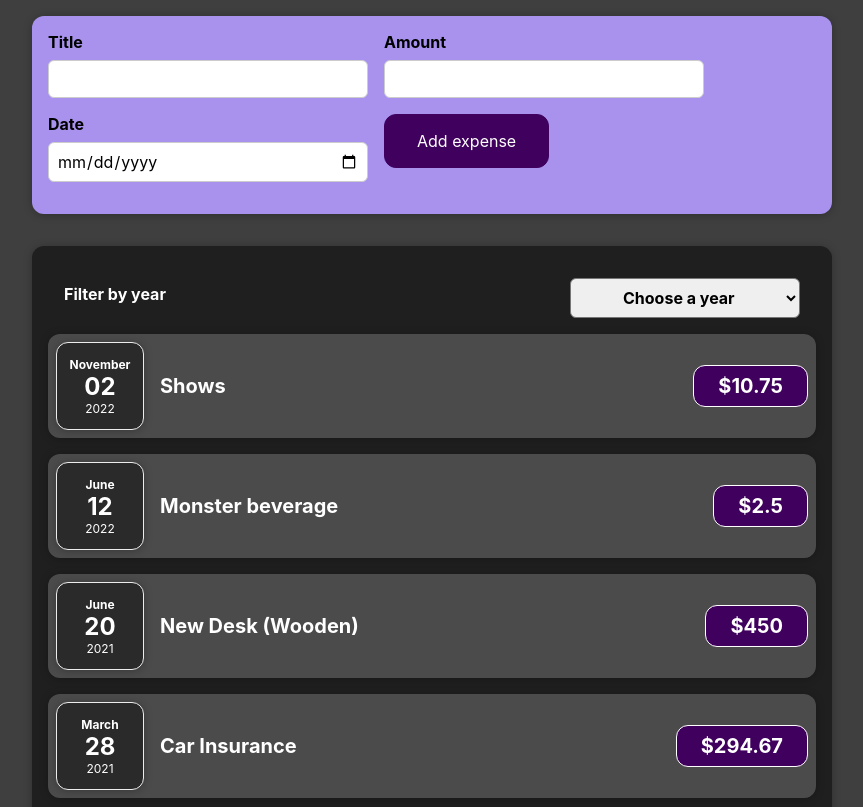
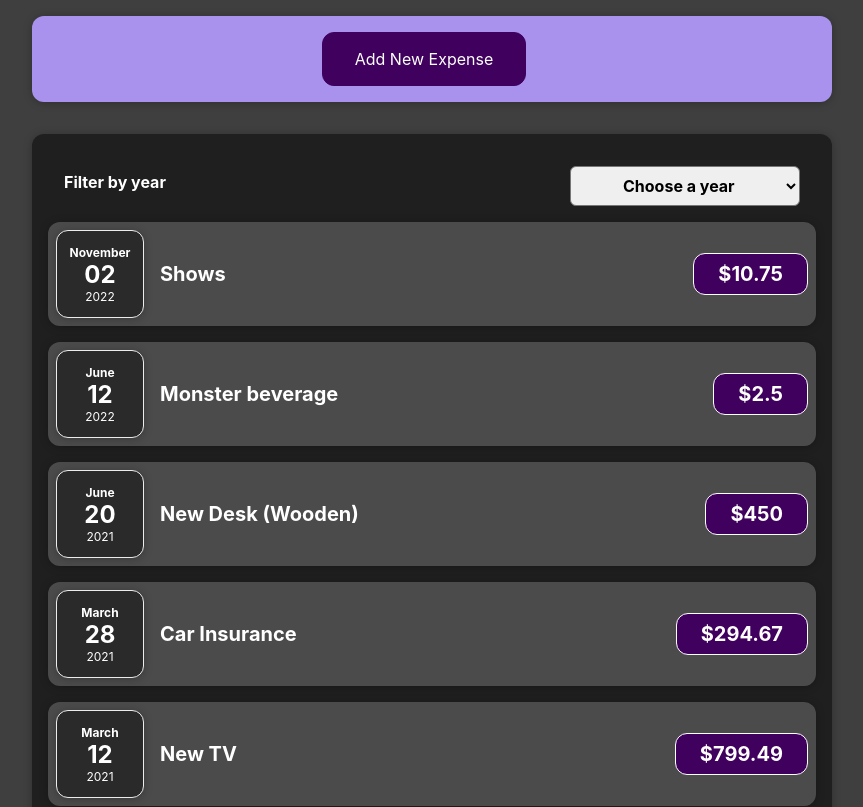
Before and after one commit to frxxcko/expenses-components-udemy-react, a React (Create React App) app: page / in a window 1280 px wide. Shown: the top 807 px of the page, without its empty margins (208-1071 px from the left). Built offline with nearby package versions, Linux system fonts and the light colour scheme.

Commit message:
Conditonally render de New Expense form if required

```diff
--- a/src/components/ExpenseForm/ExpenseForm.js
+++ b/src/components/ExpenseForm/ExpenseForm.js
@@ -68,6 +68,7 @@ const ExpenseForm = (props) => {
           />
         </div>
         <div className="new-expense__actions">
+          <button type="button" onClick={props.onCancel}>Cancel</button>
           <button type="submit">Add expense</button>
         </div>
       </div>
--- a/src/components/Expenses/Expenses.js
+++ b/src/components/Expenses/Expenses.js
@@ -18,7 +18,7 @@ const Expenses = (props) => {
         return listOfTotalYears.filter( (year, index) => listOfTotalYears.indexOf(year) === index).sort( (yearA, yearB) => yearB - yearA);
     }
 
-    const renderConditionalExpenses = () => {
+    const renderFilteredExpensesByYear = () => {
         let expensesToRender = props.expenses;
 
         if (!selectedYear.includes(initialState))
@@ -30,7 +30,7 @@ const Expenses = (props) => {
     return (
         <>
             <ExpensesFilter onSelectYear={getSelectedYear} yearSelected={selectedYear} yearsList={listOfAvailableYears}/>
-            {renderConditionalExpenses()}
+            {renderFilteredExpensesByYear()}
         </>
     )
 }
--- a/src/components/NexExpense/NewExpense.css
+++ b/src/components/NexExpense/NewExpense.css
@@ -20,10 +20,14 @@
     margin-right: 1rem;
   }
 
-  .new-expense button:hover,
-  .new-expense button:active {
+  .new-expense button:hover{
     background-color: #510674;
     border-color: #510674;
+  }
+
+  .new-expense button:active{
+    background-color: #5d2a75;
+    border-color: #5d2a75;
   }
 
   .new-expense button.alternative {
--- a/src/components/NexExpense/NewExpense.js
+++ b/src/components/NexExpense/NewExpense.js
@@ -1,9 +1,13 @@
 import React from "react";
+import { useState } from "react";
 import ExpenseForm from "../ExpenseForm/ExpenseForm";
 
 import "./NewExpense.css";
 
 const NewExpense = (props) => {
+  const [ isEditing , setIsEditing] = useState(false)
+
+  const enableEditing = () => setIsEditing(!isEditing);
 
   const createNewExpenseItem = (expenseItem) => {
     const newId = `e${Number(props.lastExpenseId.slice(1)) + 1}`;
@@ -13,9 +17,12 @@ const NewExpense = (props) => {
     })
   };
 
+  const onCancel = () => setIsEditing(!isEditing);
+
   return (
     <div className="new-expense">
-      <ExpenseForm onSubmitExpenseForm={createNewExpenseItem} />
+      {isEditing  && <ExpenseForm onSubmitExpenseForm={createNewExpenseItem} onCancel={onCancel}/>}
+      {!isEditing && <button type="button" onClick={enableEditing}>Add New Expense</button>}
     </div>
   );
 };
```
